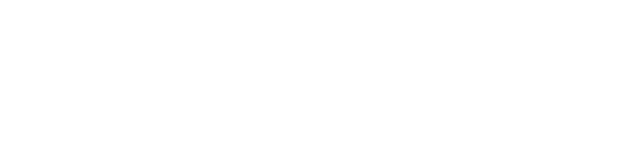
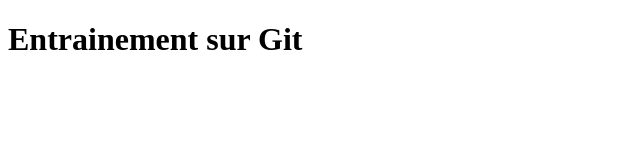
Before and after one commit to David-2906/Test-Git, a plain HTML site: page index.html in a window 1280 px wide. Shown: the whole page, without its empty margins (0-640 px from the left). Drawn offline with Linux system fonts and the light colour scheme.

```diff
--- a/index.html
+++ b/index.html
@@ -8,5 +8,7 @@
 </head>
 <body>
 
+        <h1>Entrainement sur Git</h1>
+
 </body>
 </html>
```
Also changed, not shown: 1 other file.
